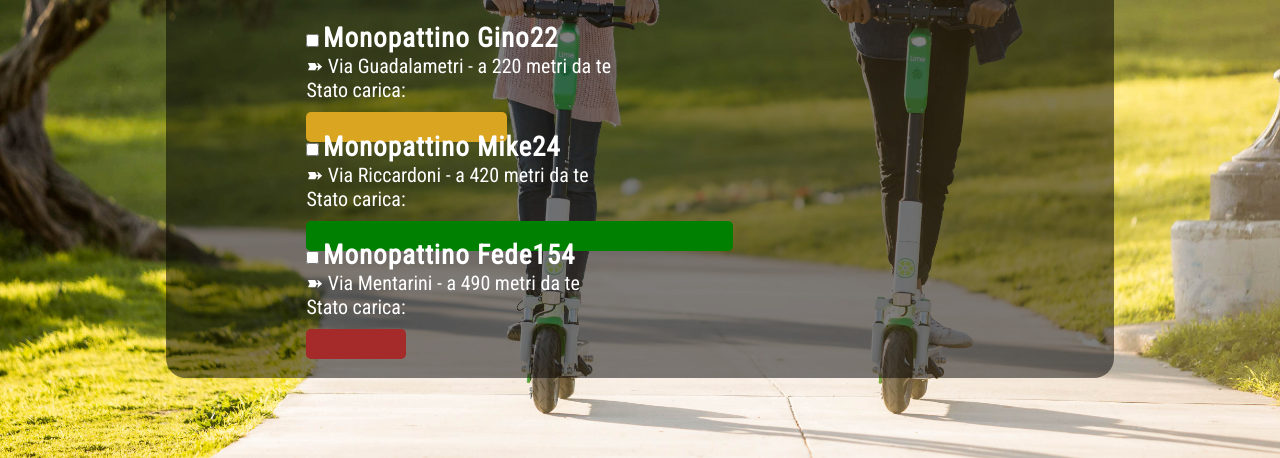
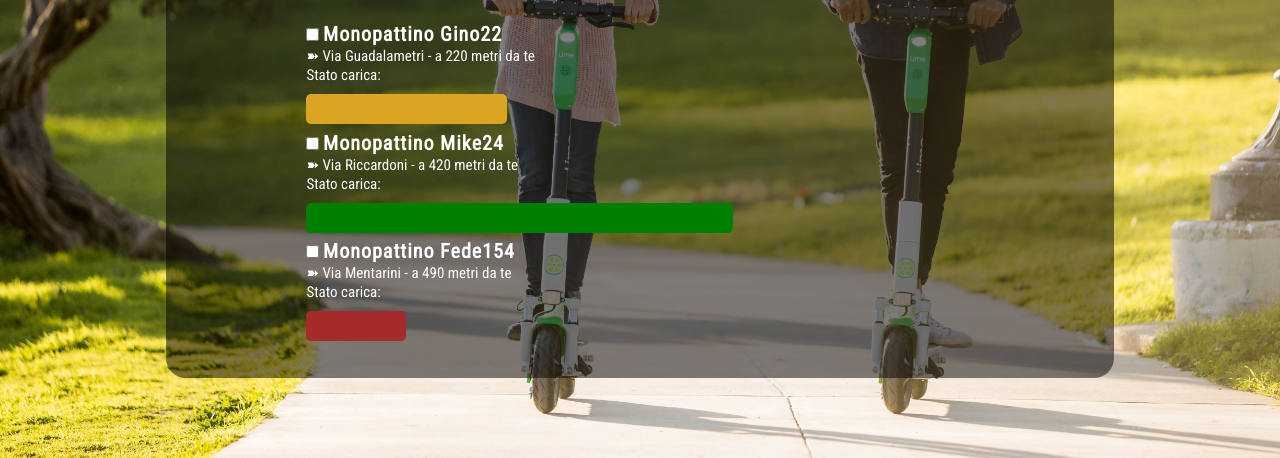
Before and after one commit to Mykotauro/Coding_Challenge.01, a plain HTML site: page index.html in a window 1280 px wide. Shown: the part 355-813 px from the top of the page. Drawn offline with Linux system fonts and the light colour scheme; a web font is replaced by a local one.

Commit message:
Update style.css

```diff
--- a/style.css
+++ b/style.css
@@ -63,13 +63,13 @@ section {
 }
 
 span:nth-child(2) {
-    font-size: 27px;
+    font-size: 20px;
     font-weight: bold;
     letter-spacing: 1px;
 }
 
 section>span {
-    font-size: 20px;
+    font-size: 15px;
 }
 
 section>div {
```
